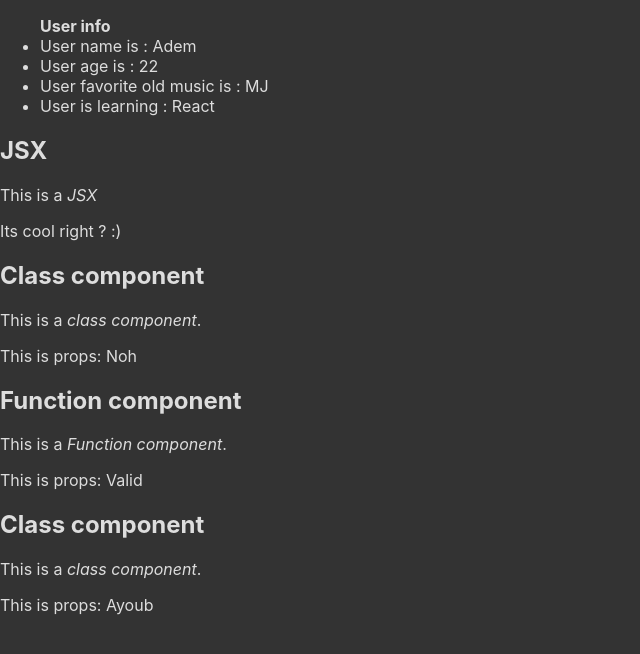
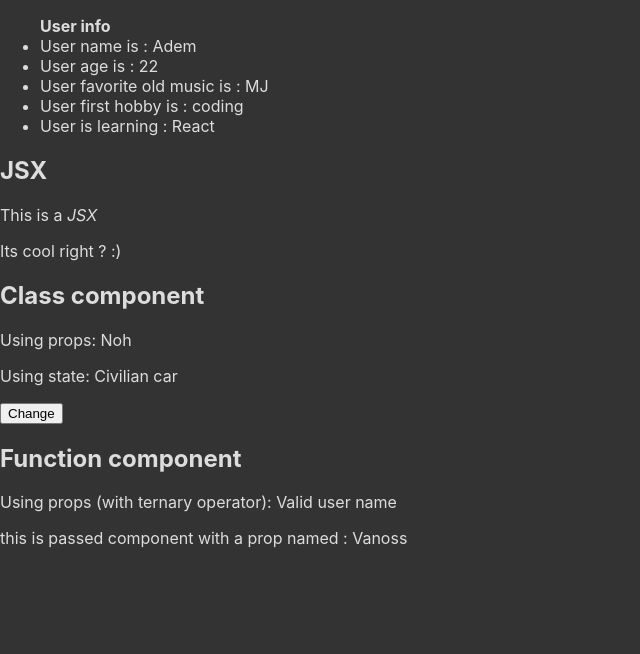
Before and after one commit to AdemLayes/learn-react, a React (Create React App) app: page / in a window 1280 px wide. Shown: the top 654 px of the page, without its empty margins (0-640 px from the left). Built offline with nearby package versions, Linux system fonts and the light colour scheme.

Commit message:
04/13 learning react
learned deeply about 'class component' and 'props'

```diff
--- a/src/App.js
+++ b/src/App.js
@@ -5,7 +5,7 @@ export let person = {
   name: "Adem",
   age: 22,
   lang: "Arabic",
-  hoby: [
+  hobby: [
     "coding",
     'vedio game'
   ],
@@ -14,13 +14,14 @@ export let person = {
     newest: "Dulipa"
   }
 }
-export default function App({ name, age: userAge, music: {old}, pLang = "React" }) {
+export default function App({ name, age: userAge, hobby: [firsthobby], music: {old}, pLang = "React" }) {
   return (
     <ul> <b>User info</b>
-      <li>User name is : {name}</li>
-      <li>User age is : {userAge}</li>
-      <li>User favorite old music is : {old}</li>
-      <li>User is learning : {pLang}</li>
+      <li>User name is : { name }</li>
+      <li>User age is : { userAge }</li>
+      <li>User favorite old music is : { old }</li>
+      <li>User first hobby is : { firsthobby }</li>
+      <li>User is learning : { pLang }</li>
     </ul>
   )
 }
@@ -31,30 +32,48 @@ export let JsxTxt = (
     <p>This is a <i>JSX</i></p>
     <p>Its cool right ? :)</p>
   </div>
-);
+)
 // Class Component
 export class ClassCar extends React.Component {
   constructor(props) {
     super(props)
+    this.state = {
+      type: "Civilian car"
+    }
+  }
+  change = () => {
+    if(this.state.type == "Civilian car") {
+      this.setState({
+        type: "Army car"
+      });
+    }else{
+      this.setState({
+        type: "Civilian car"
+      });
+    }
   }
   render() {
     return (
       <div>
         <h2>Class component</h2>
-        <p>This is a <i>class component</i>.</p>
-        <p>This is props: {this.props.name}</p>
+        <p>Using props: { this.props.name }</p>
+        <p>Using state: { this.state.type }</p>
+        <button type="button" onClick={ this.change }>Change</button>
       </div>
     )
   }
 }
 // Function Component
+function PassedFun(props) {
+  return (<p>this is passed component with a prop named : { props.prop }</p>)
+}
 export function FunCar(props) {
+  let propName = "Vanoss"
   return (
     <div>
       <h2>Function component</h2>
-      <p>This is a <i>Function component</i>.</p>
-      <p>This is props: {props.name.length > 3? "Valid": "invalid"}</p>
-      <ClassCar name="Ayoub" />
+      <p>Using props (with ternary operator): { props.name.length > 3? "Valid user name": "invalid user name" }</p>
+      <PassedFun prop={ propName } />
     </div>
   )
 }
```
